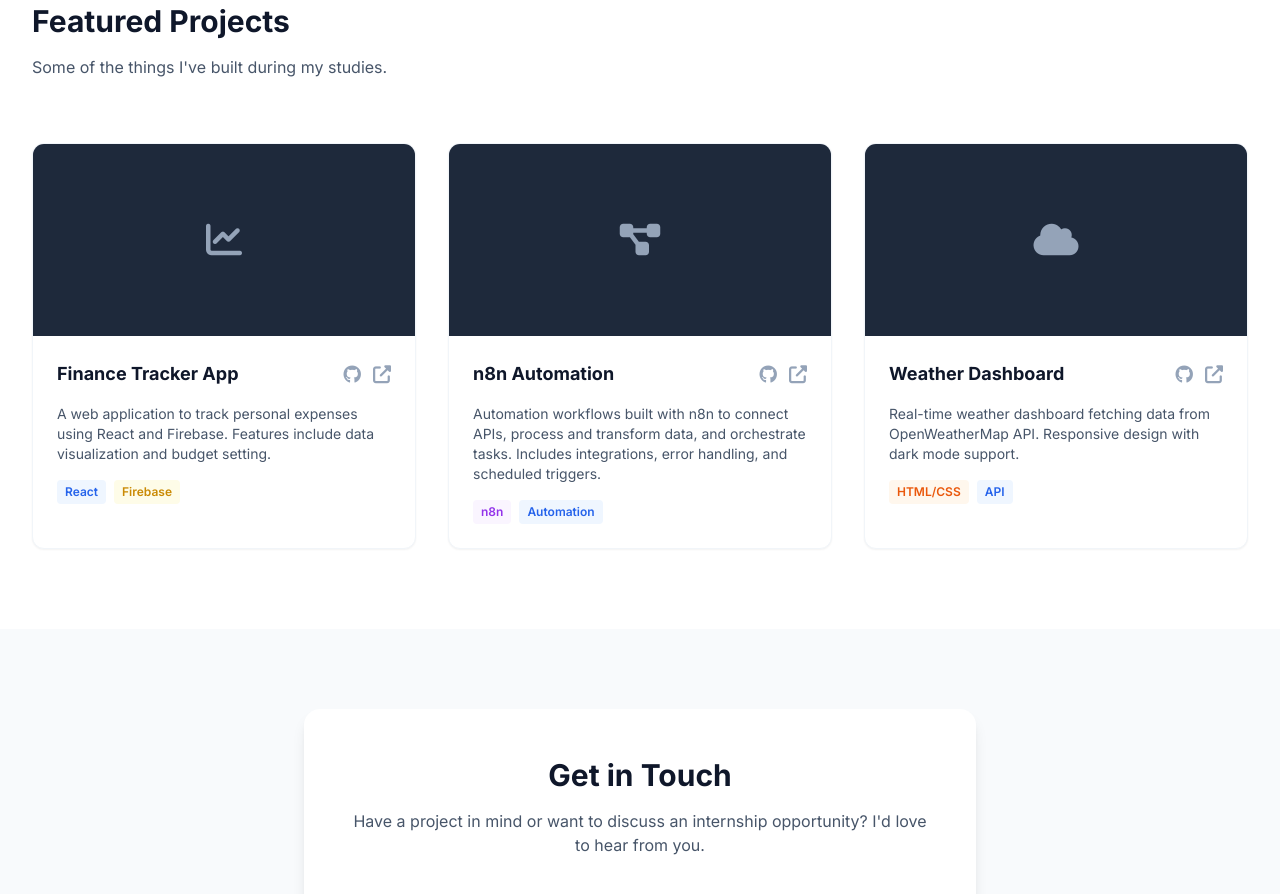
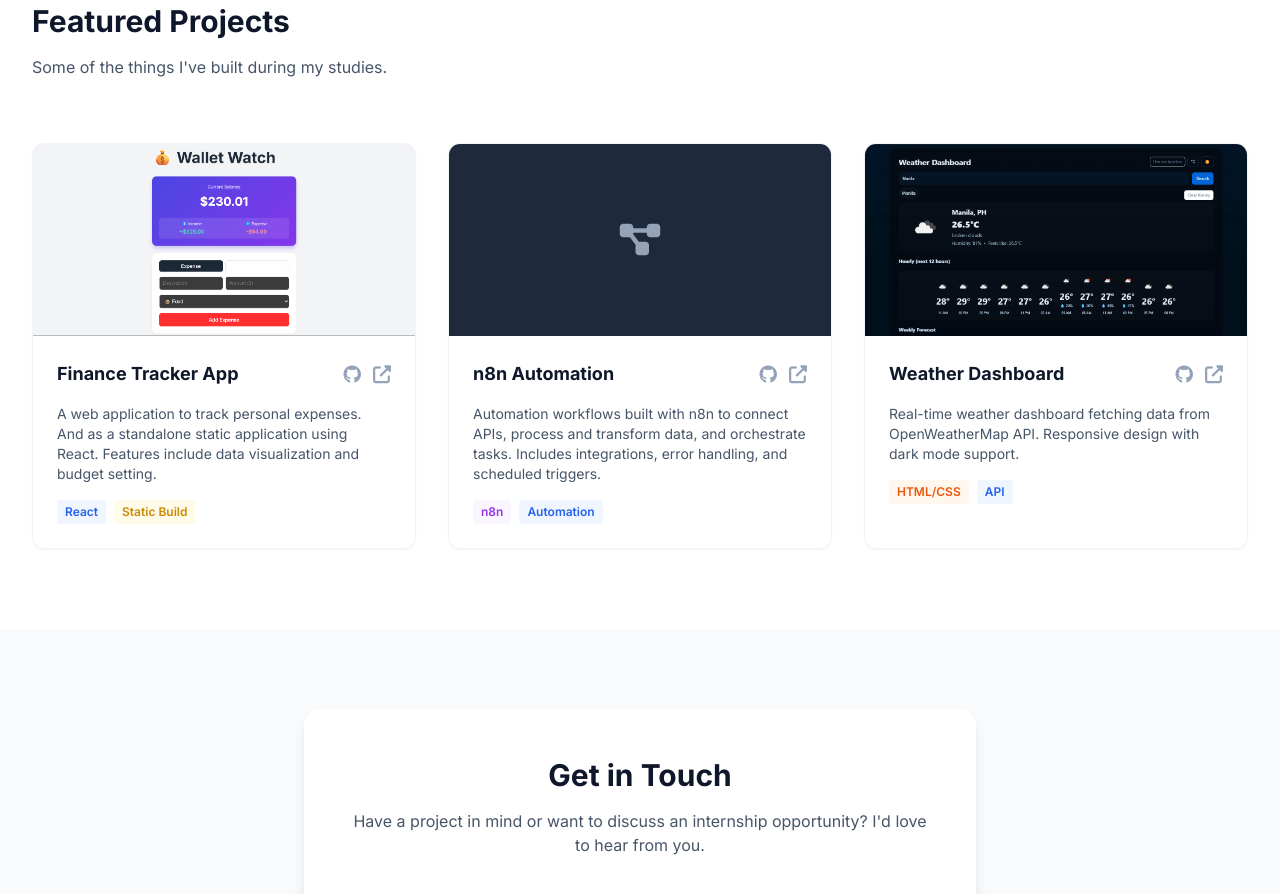
Before and after one commit to kensingtonophelia19-cpu/Landing-page, a plain HTML site: page index.html in a window 1280 px wide. Shown: the part 2608-3502 px from the top of the page. Drawn offline with nearby package versions, Linux system fonts and the light colour scheme.

Commit message:
update projects

```diff
--- a/index.html
+++ b/index.html
@@ -42,6 +42,32 @@
 
         .project-card:hover {
             transform: translateY(-5px);
+        }
+
+        /* Project Image Hover Effect */
+        .project-image-container {
+            position: relative;
+            width: 100%;
+            height: 100%;
+            overflow: hidden;
+        }
+
+        .project-image-container img {
+            position: absolute;
+            top: 0;
+            left: 0;
+            width: 100%;
+            height: 100%;
+            object-fit: cover;
+            transition: opacity 0.5s ease-in-out;
+        }
+
+        .project-img-2 {
+            opacity: 0;
+        }
+
+        .project-card:hover .project-img-2 {
+            opacity: 1;
         }
 
         /* Chat Widget Styles */
@@ -374,10 +400,11 @@
                 <!-- Project 1 -->
                 <div data-project="finance-tracker"
                     class="bg-white rounded-xl border border-slate-100 shadow-sm overflow-hidden project-card transition-all duration-300">
-                    <div class="h-48 bg-slate-200 relative group">
-                        <!-- Project Image Placeholder -->
-                        <div class="absolute inset-0 flex items-center justify-center text-slate-400 bg-slate-800">
-                            <i class="fas fa-chart-line text-4xl"></i>
+                    <div class="h-48 bg-slate-200 relative group overflow-hidden">
+                        <!-- Project Images -->
+                        <div class="project-image-container">
+                            <img src="images/finance1.png" alt="Finance Tracker Main" class="project-img-1">
+                            <img src="images/finance2.png" alt="Finance Tracker Detail" class="project-img-2">
                         </div>
                     </div>
                     <div class="p-6">
@@ -392,13 +419,14 @@
                             </div>
                         </div>
                         <p class="text-slate-600 text-sm mb-4">
-                            A web application to track personal expenses using React and Firebase. Features include data
-                            visualization and budget setting.
+                            A web application to track personal expenses. And as a standalone static
+                            application using React. Features include data visualization and budget
+                            setting.
                         </p>
                         <div class="flex flex-wrap gap-2 mt-auto">
                             <span class="text-xs font-semibold px-2 py-1 bg-blue-50 text-blue-600 rounded">React</span>
-                            <span
-                                class="text-xs font-semibold px-2 py-1 bg-yellow-50 text-yellow-600 rounded">Firebase</span>
+                            <span class="text-xs font-semibold px-2 py-1 bg-yellow-50 text-yellow-600 rounded">Static
+                                Build</span>
                         </div>
                     </div>
                 </div>
@@ -438,9 +466,11 @@
                 <!-- Project 3 -->
                 <div data-project="weather-dashboard"
                     class="bg-white rounded-xl border border-slate-100 shadow-sm overflow-hidden project-card transition-all duration-300">
-                    <div class="h-48 bg-slate-200 relative group">
-                        <div class="absolute inset-0 flex items-center justify-center text-slate-400 bg-slate-800">
-                            <i class="fas fa-cloud text-4xl"></i>
+                    <div class="h-48 bg-slate-200 relative group overflow-hidden">
+                        <!-- Project Images -->
+                        <div class="project-image-container">
+                            <img src="images/weather1.png" alt="Weather Dashboard Main" class="project-img-1">
+                            <img src="images/weather2.png" alt="Weather Dashboard Detail" class="project-img-2">
                         </div>
                     </div>
                     <div class="p-6">
```
